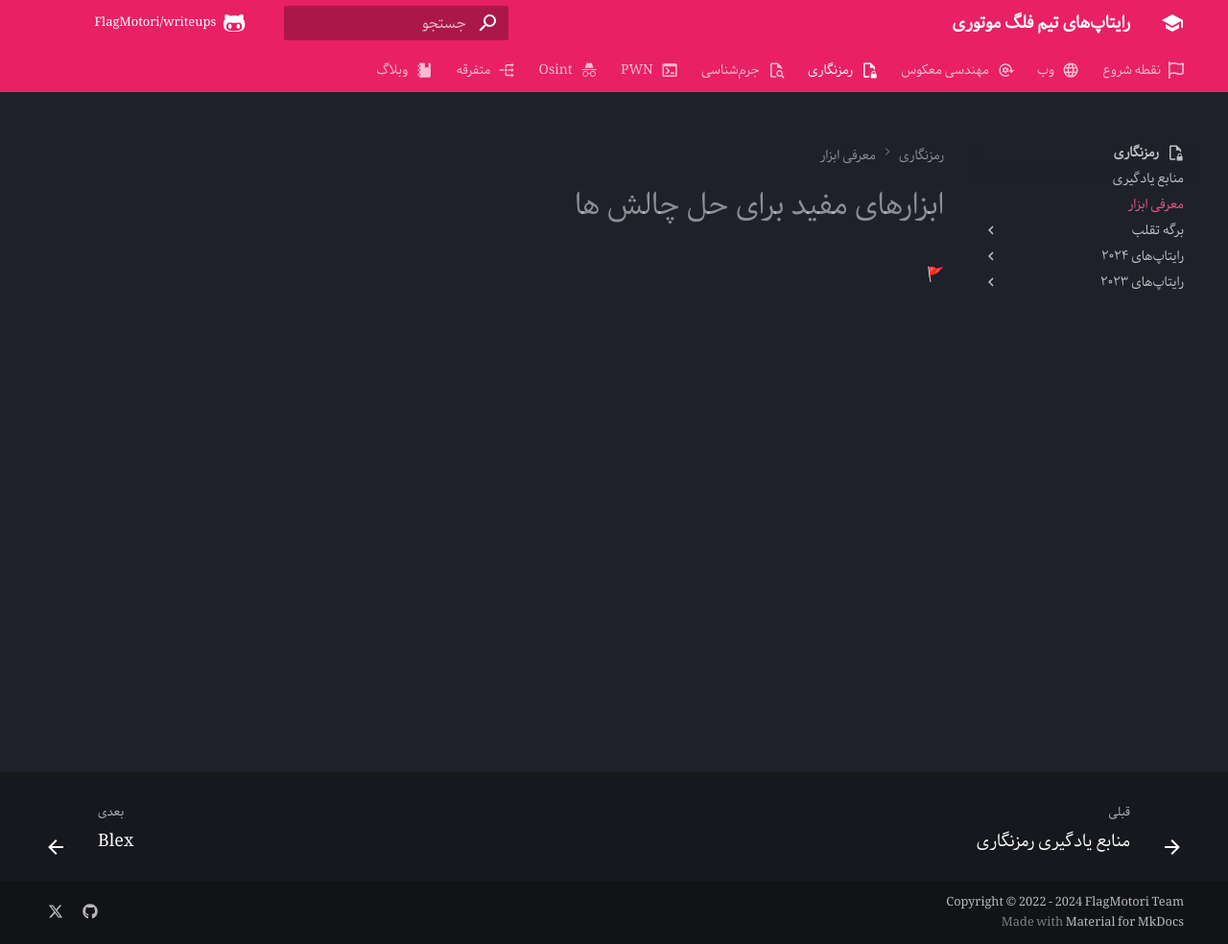
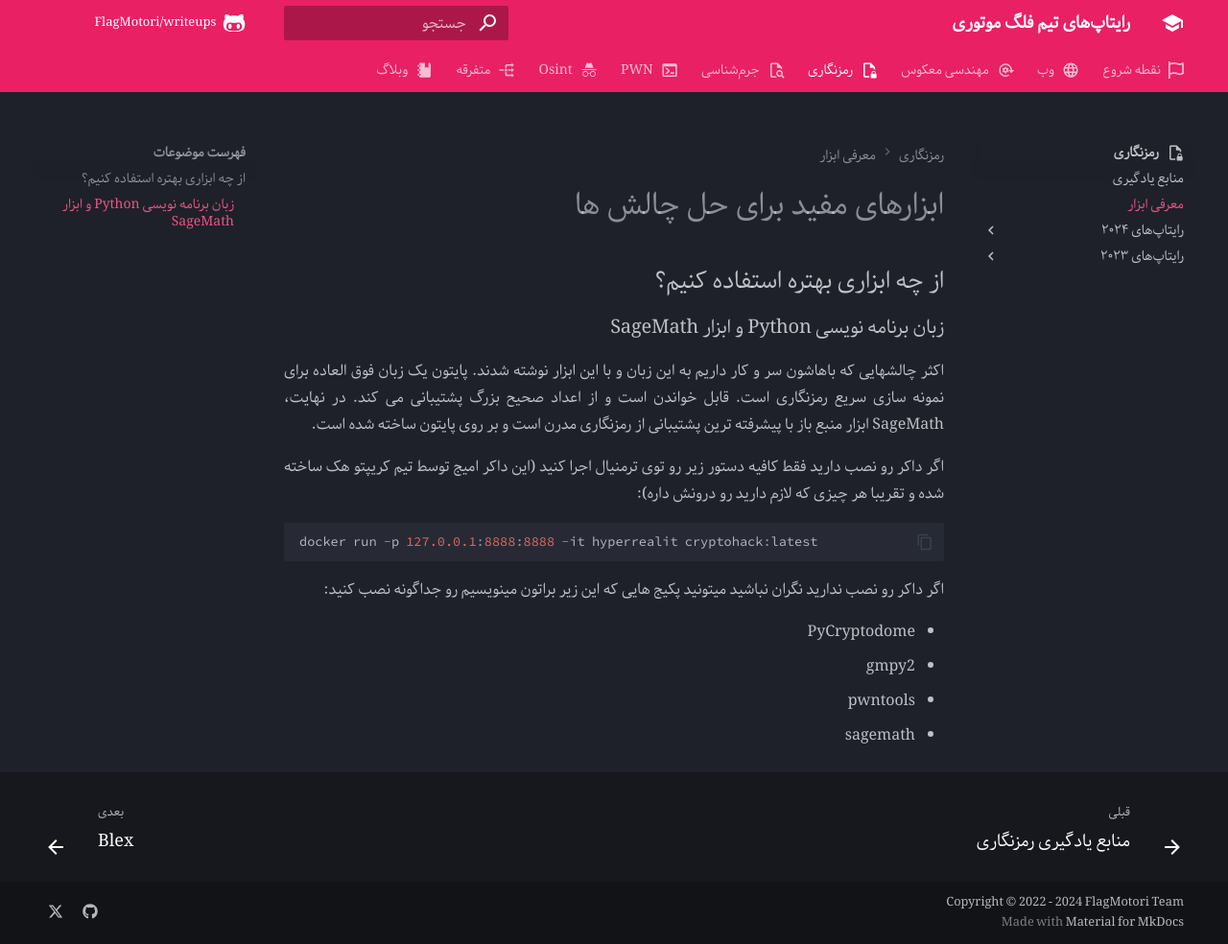
Before and after one commit to FlagMotori/writeups, an MkDocs documentation site: the page built from docs/crypto/Tools/index.md, in a window 1280 px wide and 984 px high. Shown: the whole window at 96% size. Built offline with MkDocs 1.6.1 and Material for MkDocs 9.7.7, drawn with Linux system fonts in a browser that asks for light colours; emoji names are drawn with the system emoji font; comment, search, counter and statistics services are not loaded.

Commit message:
sources and tools

````diff
--- a/docs/crypto/Tools/index.md
+++ b/docs/crypto/Tools/index.md
@@ -1,3 +1,20 @@
 # ابزارهای مفید برای حل چالش ها
 
-:triangular_flag_on_post:
+## از چه ابزاری بهتره استفاده کنیم؟
+
+### زبان برنامه نویسی Python و ابزار SageMath
+اکثر چالشهایی که باهاشون سر و کار داریم به این زبان و با این ابزار نوشته شدند.
+پایتون یک زبان فوق العاده برای نمونه سازی سریع رمزنگاری است. قابل خواندن است و از اعداد صحیح بزرگ پشتیبانی می کند. در نهایت، SageMath ابزار منبع باز با پیشرفته ترین پشتیبانی از رمزنگاری مدرن است و بر روی پایتون ساخته شده است.
+
+اگر داکر رو نصب دارید فقط کافیه دستور زیر رو توی ترمنیال اجرا کنید (این داکر امیج توسط تیم کریپتو هک ساخته شده و تقریبا هر چیزی که لازم دارید رو درونش داره):
+
+```py
+docker run -p 127.0.0.1:8888:8888 -it hyperrealit cryptohack:latest
+```
+
+اگر داکر رو نصب ندارید نگران نباشید میتونید پکیج هایی که این زیر براتون مینویسیم رو جداگونه نصب کنید:
+
+- PyCryptodome
+- gmpy2
+- pwntools
+- sagemath
--- a/mkdocs.yml
+++ b/mkdocs.yml
@@ -198,20 +198,20 @@ nav:
             - crypto/source/index.md
         - معرفی ابزار:
             - crypto/Tools/index.md
-        - برگه تقلب:
-            - ریاضیات:
-                - Euclidean Algorithm: crypto/CheatSheets/euclidean-algorithm.md
-                - Tonelli-Shanks: crypto/CheatSheets/tonelli-shanks.md
-                - Chinese Remainder Theorem: crypto/CheatSheets/chinese-remainder-theorem.md
-                - Modular Binomials: crypto/CheatSheets/modular-binomials.md
-            - رمزنگاری متقارن:
-                - AES: crypto/CheatSheets/aes.md
-            - رمزنگاری نامتقارن:
-                - RSA: crypto/CheatSheets/rsa.md
-                - Diffie-Hellman: crypto/CheatSheets/diffie-hellman.md
-                - Elliptic-Curves: crypto/CheatSheets/elliptic-curves.md
-            - تابع هش:
-                - Collision: crypto/CheatSheets/collision.md
+        # - برگه تقلب:
+        #     - ریاضیات:
+        #         - Euclidean Algorithm: crypto/CheatSheets/euclidean-algorithm.md
+        #         - Tonelli-Shanks: crypto/CheatSheets/tonelli-shanks.md
+        #         - Chinese Remainder Theorem: crypto/CheatSheets/chinese-remainder-theorem.md
+        #         - Modular Binomials: crypto/CheatSheets/modular-binomials.md
+        #     - رمزنگاری متقارن:
+        #         - AES: crypto/CheatSheets/aes.md
+        #     - رمزنگاری نامتقارن:
+        #         - RSA: crypto/CheatSheets/rsa.md
+        #         - Diffie-Hellman: crypto/CheatSheets/diffie-hellman.md
+        #         - Elliptic-Curves: crypto/CheatSheets/elliptic-curves.md
+        #     - تابع هش:
+        #         - Collision: crypto/CheatSheets/collision.md
         - رایتاپ‌های ۲۰۲۴:
             - "SnappCTF":
                 - Blex: crypto/writeups/SnappCTF/Blex.md
````
Also changed, not shown: docs/crypto/source/index.md (+4 -2 lines).
